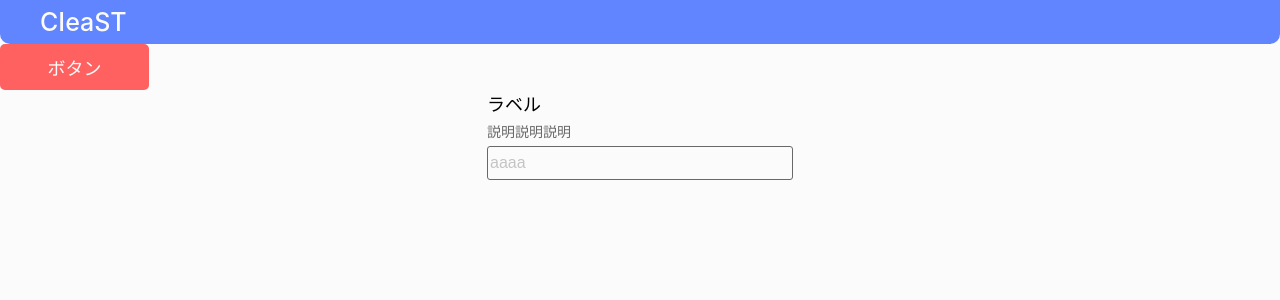
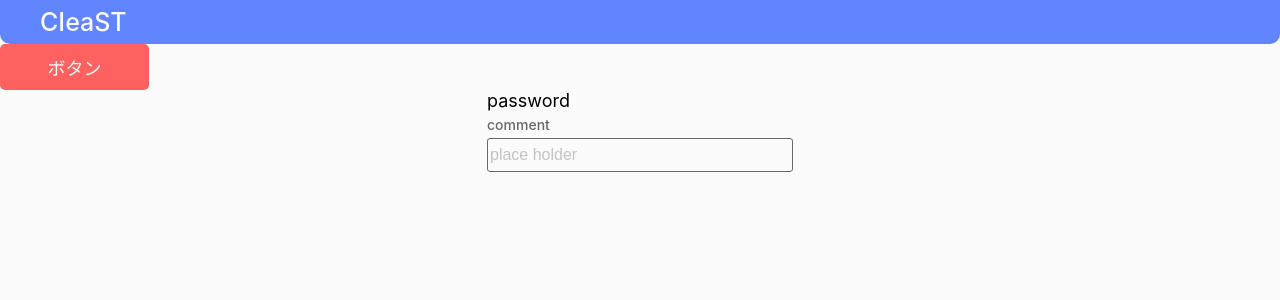
Before and after one commit to 618knot/SODH_2023_CIeaST_frontend, a React (Create React App) app: page / in a window 1280 px wide. Shown: the top 300 px of the page. Built offline with nearby package versions, Linux system fonts and the light colour scheme.

Commit message:
input実装

```diff
--- a/src/App.tsx
+++ b/src/App.tsx
@@ -12,7 +12,12 @@ function App() {
         label="ボタン"
         className="danger"
       />
-      <Input/>
+      <Input
+        id="password"
+        label="password"
+        comment="comment"
+        placeHolder="place holder"
+      />
     </div>
   );
 }
--- a/src/components/input/Input.scss
+++ b/src/components/input/Input.scss
@@ -57,5 +57,13 @@ input {
 }
 
 .input-error-message {
+    // スタイル
+    margin-top: 5px;
 
+    // タイポグラフィー
+    color: $color-danger;
+    font-size: 14px;
+    font-style: normal;
+    font-weight: 500;
+    line-height: normal;
 }
--- a/src/components/input/Input.tsx
+++ b/src/components/input/Input.tsx
@@ -3,15 +3,16 @@ import "./Input.scss";
 type InputProps = {
     id: string;
     label: string;
+    placeHolder?: string;
     comment?: string;
 };
 
-const Input = () => {
+const Input = (props: InputProps) => {
     return (
         <div className="input-container">
-            <label>ラベル</label>
-            <span className="comment">説明説明説明</span>
-            <input placeholder="aaaa"></input>
+            <label>{props.label}</label>
+            {props.comment?.length != 0 && <span className="comment">{props.comment}</span>}
+            <input id={props.id} placeholder={props.placeHolder}></input>
         </div>
     );
 };
@@ -21,8 +22,11 @@ export default Input;
 export const handleErrorMessage = (id: string, errorMessage: string): void => {
     const inputElement = document.getElementById(id) as HTMLInputElement;
     const errorElementID: string = id + "-error";
+
+    // エラーメッセージ要素の取得
     const errorElement = document.getElementById(errorElementID);
 
+    // エラーメッセージの長さでエラーの有無を判断する
     if (errorMessage.length && errorElement === null) {
         inputElement.classList.add("error");
 
```
